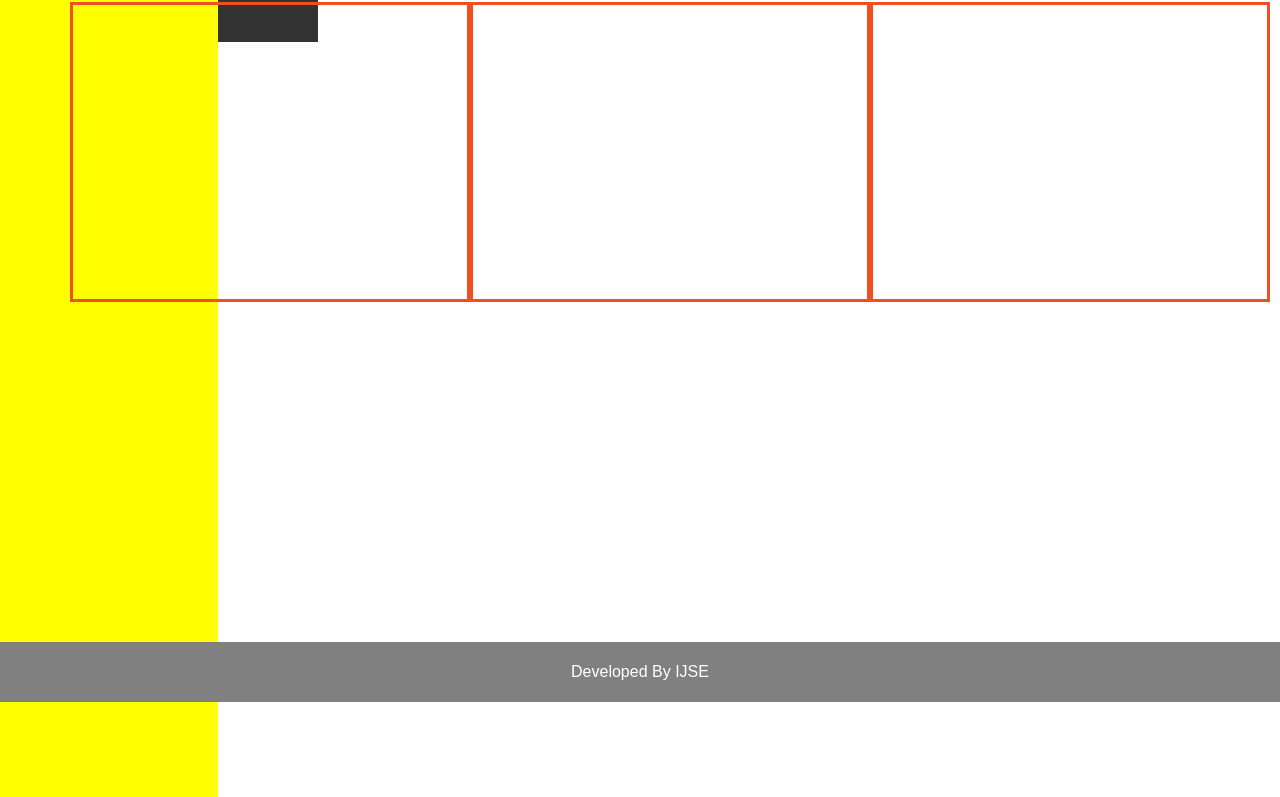
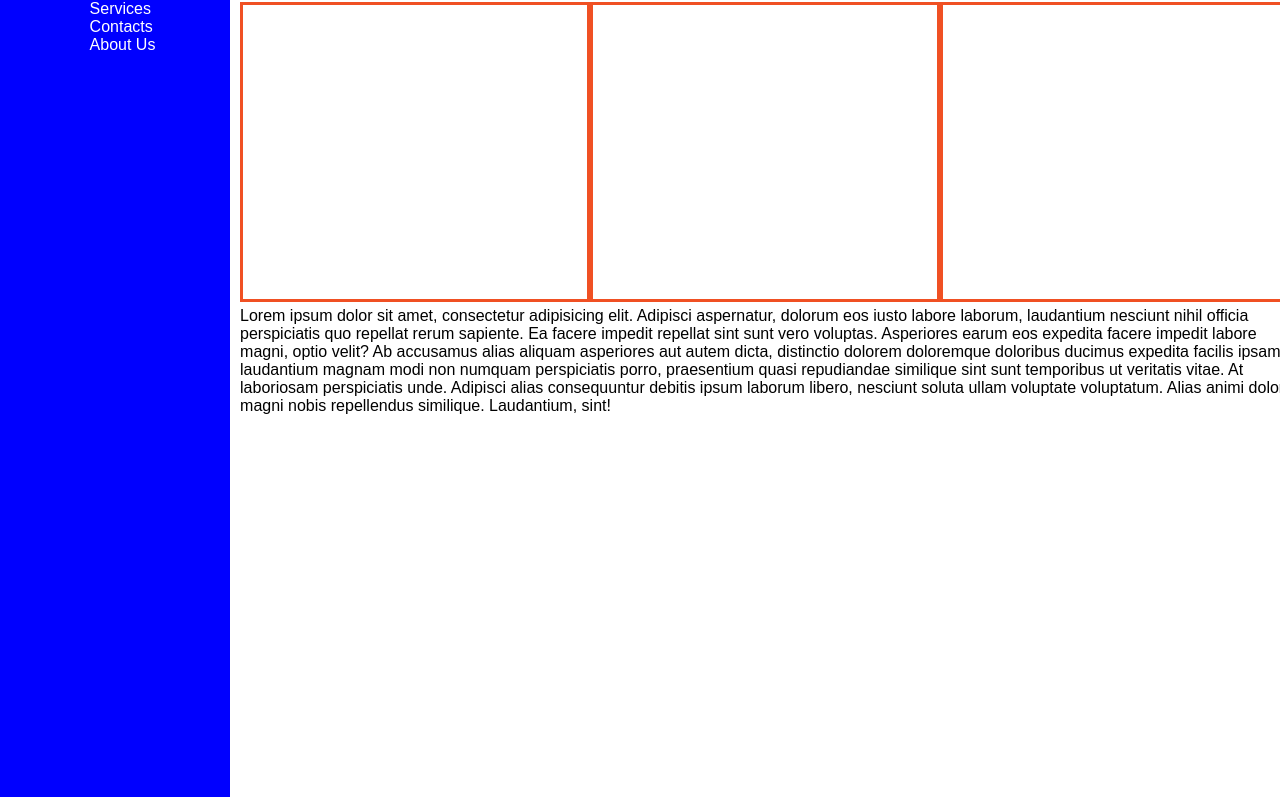
Before and after one commit to smadhuranga/Assignment-1, a plain HTML site: page pages/case-2.html in a window 1280 px wide. Shown: the part 98-895 px from the top of the page. Drawn offline with Linux system fonts and the light colour scheme.

Commit message:
case-2-90%

```diff
--- a/asserts/css/case-2.css
+++ b/asserts/css/case-2.css
@@ -68,7 +68,7 @@ body {
     display: flex;
     justify-content: center;
     align-items: center;
-    position: absolute;
+    position: relative;
     bottom: 0;
     left: 0;
 
--- a/pages/case-2.html
+++ b/pages/case-2.html
@@ -4,12 +4,12 @@
     <meta charset="UTF-8">
     <meta name="viewport" content="width=device-width, initial-scale=1.0">
     <title>Case-2</title>
-  <link rel="stylesheet" href="../asserts/css/case-2.css">
+    <link rel="stylesheet" href="../asserts/css/case-2.css">
 
 </head>
 <body>
 <header class="header">
-    <div >
+    <div>
         <img src="../asserts/photos/ijse.png" height="102" width="350"/></div>
     <nav class="navigation">
         <ul>
@@ -20,22 +20,41 @@
         </ul>
     </nav>
 </header>
-<main style="display: flex;flex-direction: row;width: 100%;height: 80em; background-color: blue;padding: 0px;position: relative">
-    <div style="width: 17%;height:100%; background-color: yellow;position: relative;right: 0px"></div>
-    <div style="display: flex;flex-direction: column; position: relative;top: 10px;background-color: white;width: 83%;height: 95%">
-        <div style="display: flex;flex-direction: row;position: absolute;right: 10px;top: 10px">
+<main style="display: flex;flex-direction: row;width: 100%;height: 80em; background-color: blue;padding: 0px;position: relative;padding-left: 15px">
+    <div style="width: 17%;height:100%; background-color: blue;position: relative;right: 0px;display: flex;flex-direction: row;justify-content: center;color: white">
+        <nav style="align-items: flex-start">
+            <a href="#" style="text-decoration: none;color: white;">Home</a>
+            <br>
+            <a href="#" style="text-decoration: none;color: white">Services</a>
+            <br>
+            <a href="#" style="text-decoration: none;color: white">Contacts</a>
+            <br>
+            <a href="#" style="text-decoration: none;color: white">About Us</a>
+        </nav>
+    </div>
+    <div style="display: flex;flex-direction: column; position: relative;top: 10px;background-color: white;width: 83%;height: 95%;gap: 15px">
+        <div style="display: flex;flex-direction: row;position: relative;left: 10px;top: 10px;margin: 0px">
             <div style="width: 400px;height: 300px;border: #f05023 solid 3px;"></div>
             <div style="width: 400px;height: 300px;border: #f05023 solid 3px"></div>
             <div style="width: 400px;height: 300px;border: #f05023 solid 3px"></div>
         </div>
-        <div style="display: flex;flex-direction: column; background-color: #333333 ;width: 100px;height: 50px">
+        <div style="display: flex;flex-direction: column; position: relative;left: 10px;right: 10px">
+            <p>Lorem ipsum dolor sit amet, consectetur adipisicing elit. Adipisci aspernatur, dolorum eos iusto labore
+                laborum, laudantium nesciunt nihil officia perspiciatis quo repellat rerum sapiente. Ea facere impedit
+                repellat sint sunt vero voluptas. Asperiores earum eos expedita facere impedit labore magni, optio
+                velit? Ab accusamus alias aliquam asperiores aut autem dicta, distinctio dolorem doloremque doloribus
+                ducimus expedita facilis ipsam laudantium magnam modi non numquam perspiciatis porro, praesentium quasi
+                repudiandae similique sint sunt temporibus ut veritatis vitae. At laboriosam perspiciatis unde. Adipisci
+                alias consequuntur debitis ipsum laborum libero, nesciunt soluta ullam voluptate voluptatum. Alias animi
+                dolor magni nobis repellendus similique. Laudantium, sint!</p>
         </div>
+
     </div>
 
 </main>
 <footer class="footer">
 
-        <p style="color: white">Developed By IJSE</p>
+    <p style="color: white">Developed By IJSE</p>
 
 </footer>
 </body>
```
